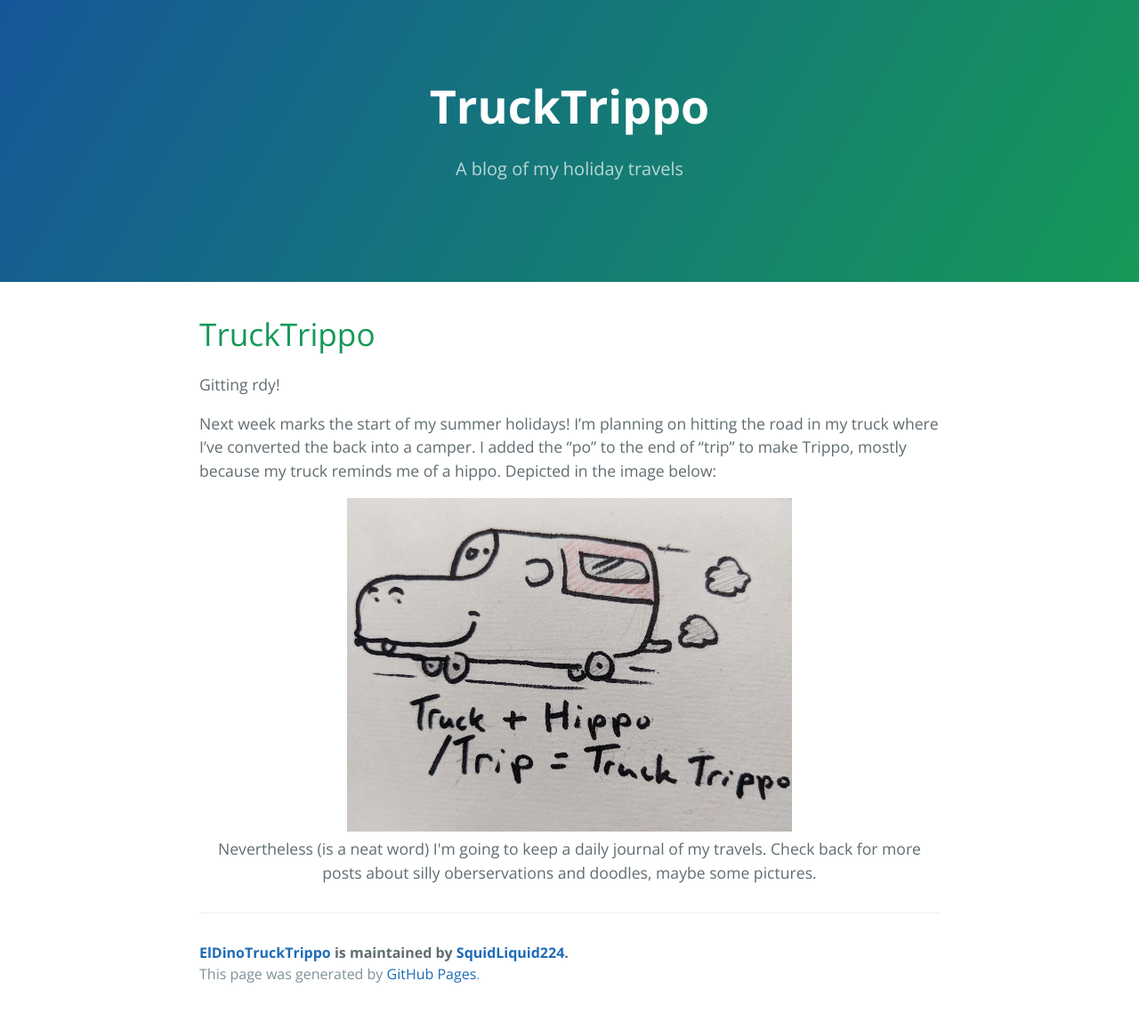
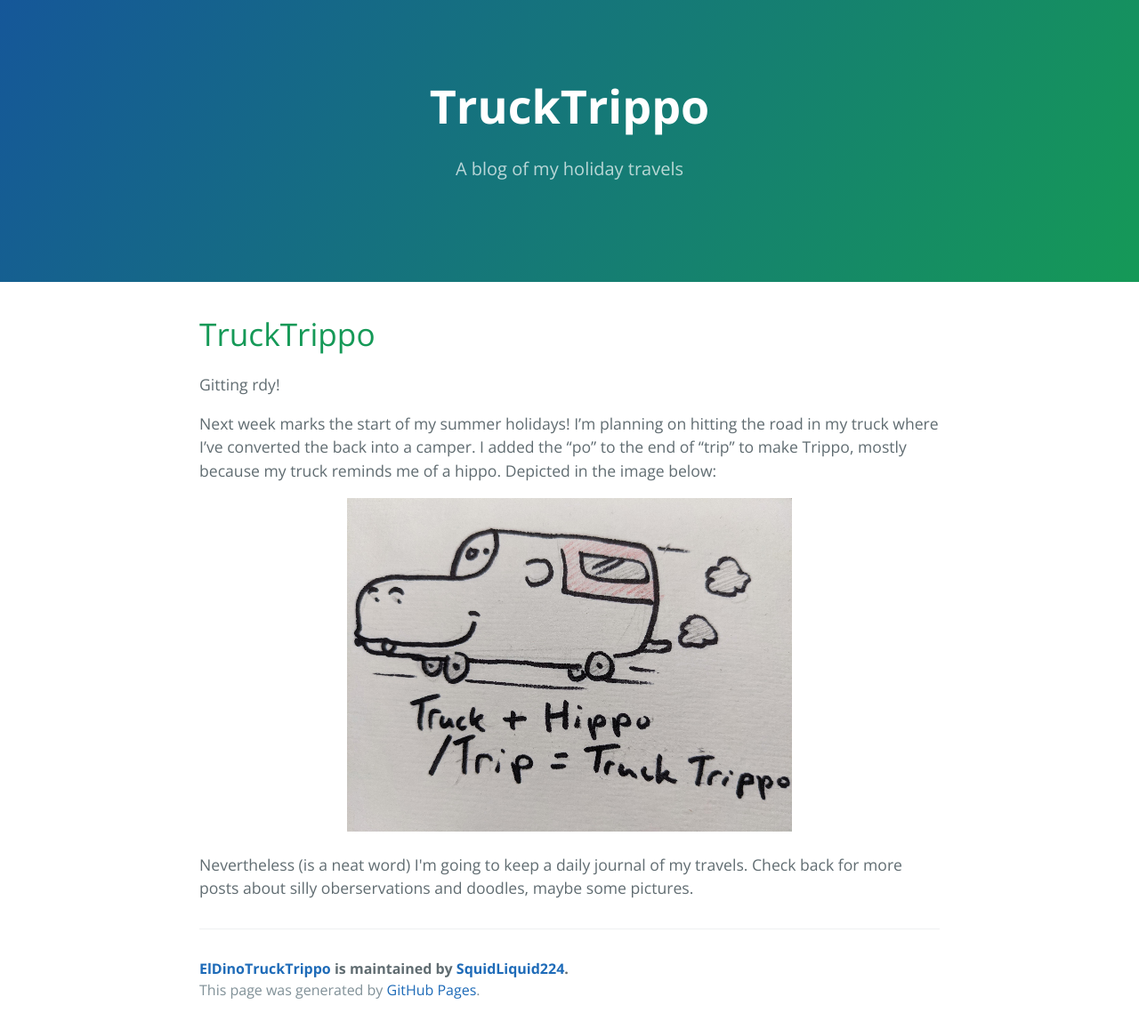
Before and after one commit to SquidLiquid224/ElDinoTruckTrippo, a Jekyll site: the page built from index.md, in a window 1280 px wide. Shown: the whole page at 89% size. Built offline with Jekyll 4.4.1, drawn with Linux system fonts in a browser that asks for light colours; our own code applies the rules of GitHub Pages for plain Markdown files.

Commit message:
Update index.md

```diff
--- a/index.md
+++ b/index.md
@@ -11,4 +11,5 @@ Next week marks the start of my summer holidays! I’m planning on hitting the r
 <p align="center">
 <img src="./images/truckTrippo.jpg">
   <br>
+<p align="left">
 Nevertheless (is a neat word) I'm going to keep a daily journal of my travels. Check back for more posts about silly oberservations and doodles, maybe some pictures.
```
